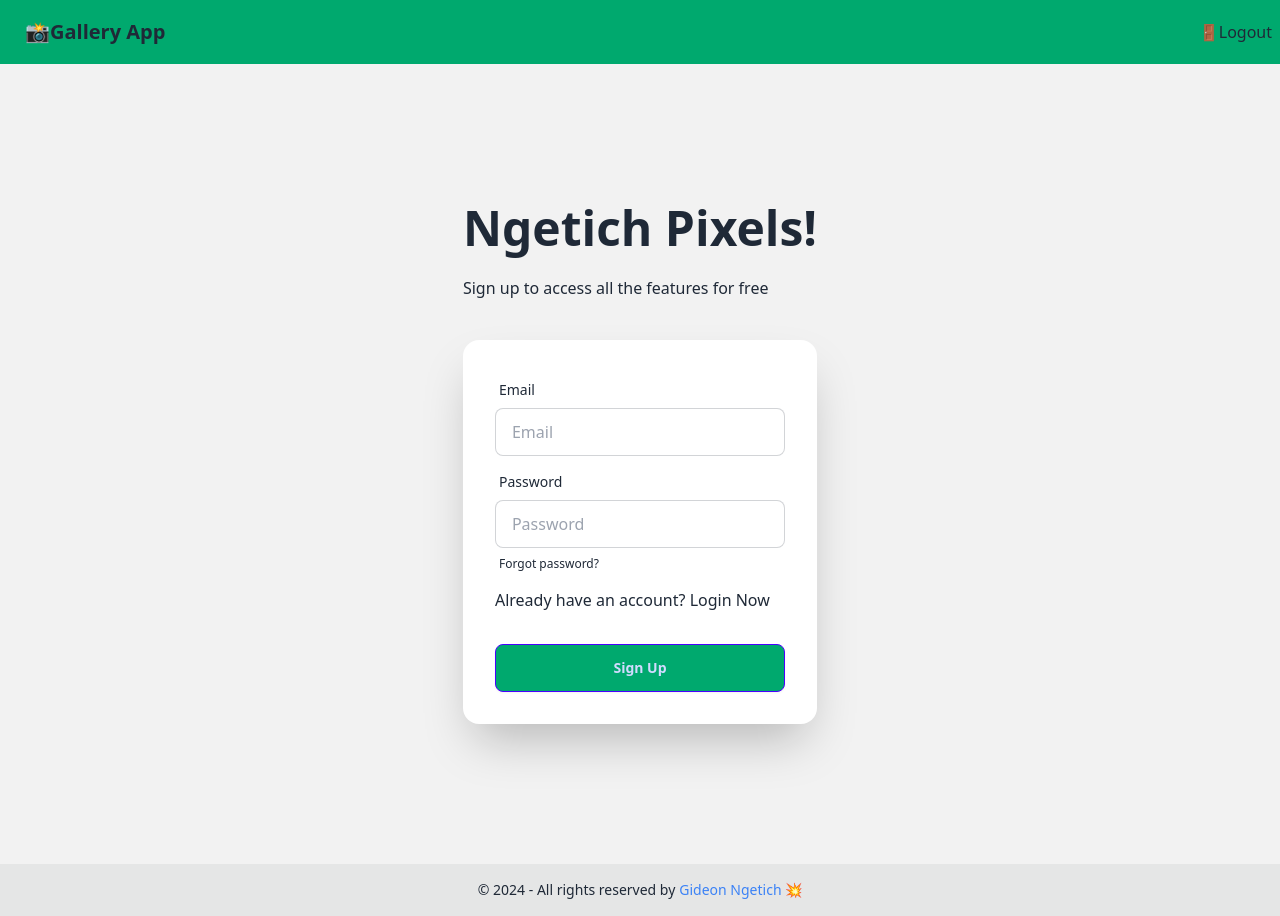
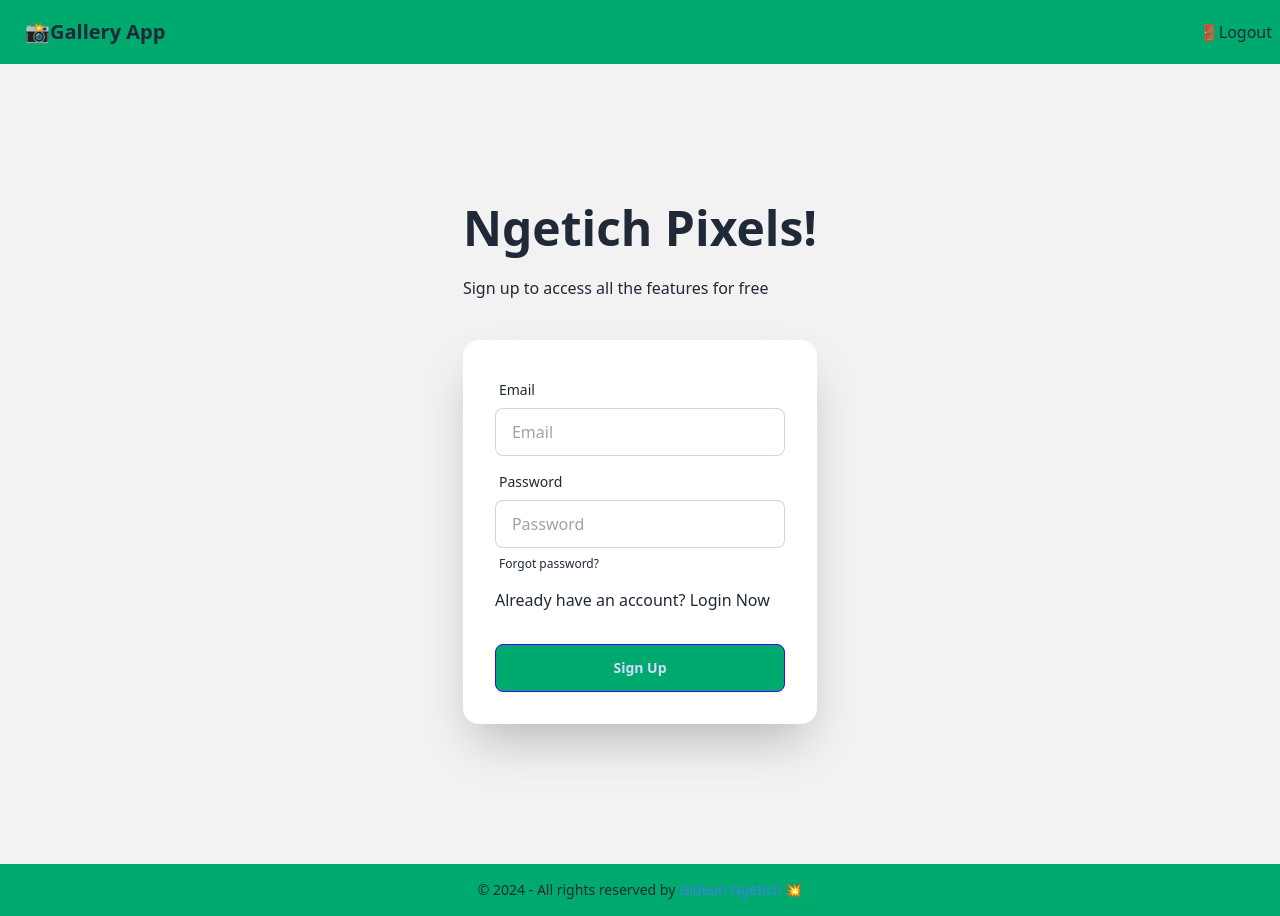
Before and after one commit to Ngetich-86/GalleryApp, a React (Vite) app: page /signup in a window 1280 px wide. Built offline with nearby package versions, Linux system fonts and the light colour scheme; no server answers.

Commit message:
all changes done

```diff
--- a/src/components/Footer.tsx
+++ b/src/components/Footer.tsx
@@ -2,7 +2,7 @@
 
 const Footer = () => {
   return (
-    <footer className="footer footer-center bg-base-300 text-base-content p-4 mb-0">
+    <footer className="footer footer-center bg-success text-base-content p-4 mb-0">
   <aside>
     <p>
       © {new Date().getFullYear()} - All rights reserved by
```
